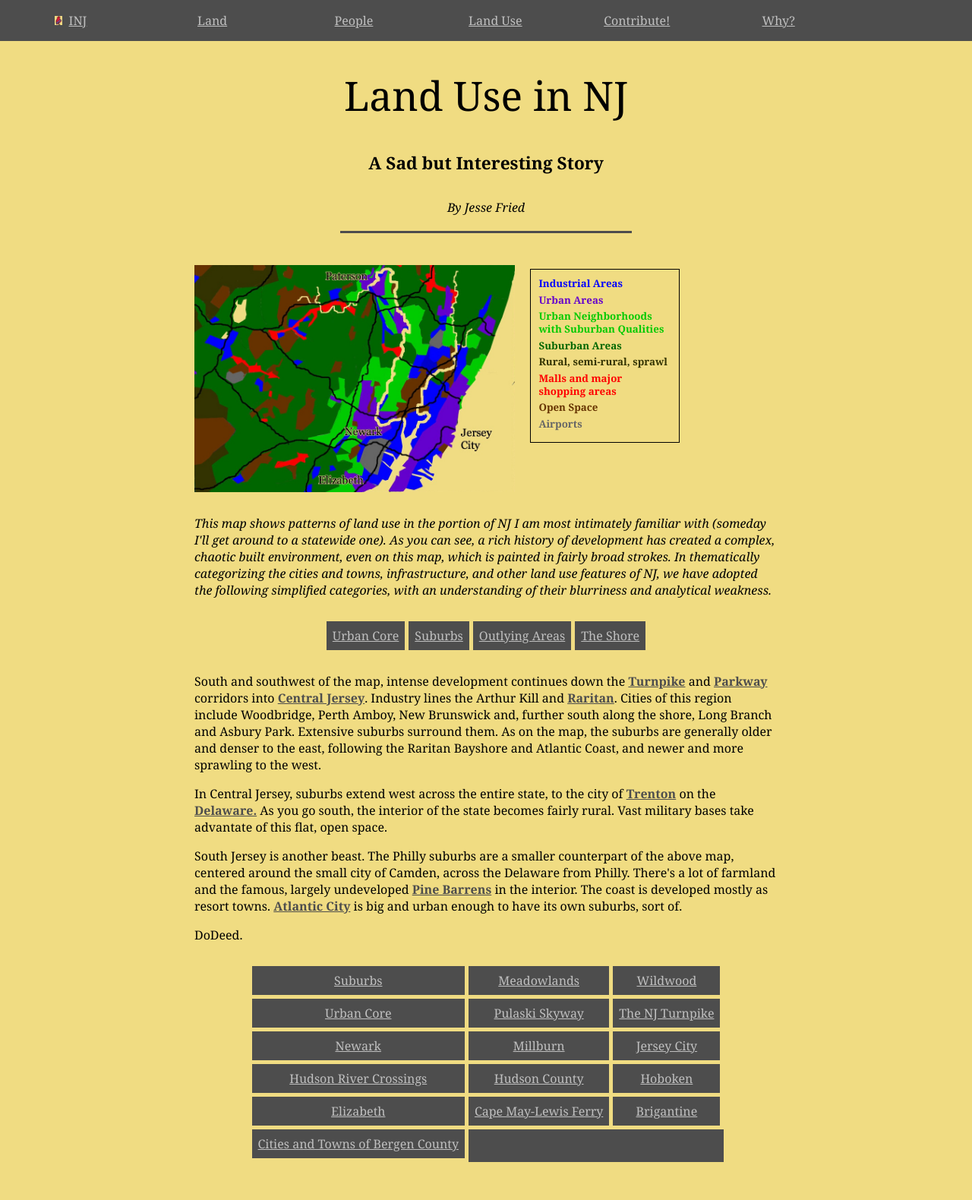
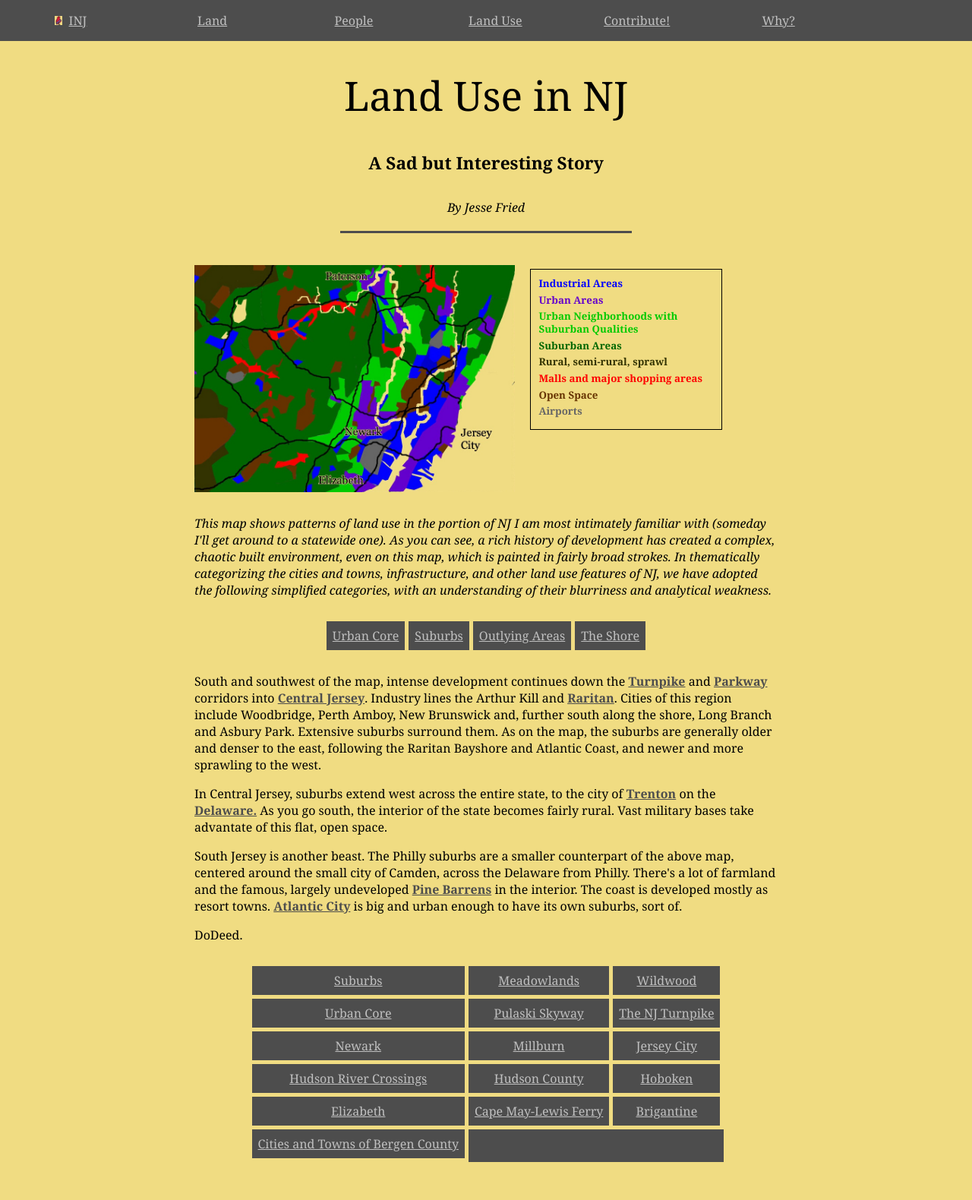
Before and after one commit to jonfried/oakafee.github.io, a Jekyll site: the page built from land-use.html, in a window 1280 px wide. Shown: the whole page at 76% size. Built offline with Jekyll 4.4.1, drawn with Linux system fonts in a browser that asks for light colours.

Commit message:
Update style.css

```diff
--- a/styles/style.css
+++ b/styles/style.css
@@ -151,7 +151,7 @@ div.map-key {
      border: 1px solid black;
      padding: 10px;
      width: 30%;
-     width: 175px;
+     min-width: 125px;
      float: left;
      margin: 5px 0 20px 20px;
      font-size: 10pt;
```
